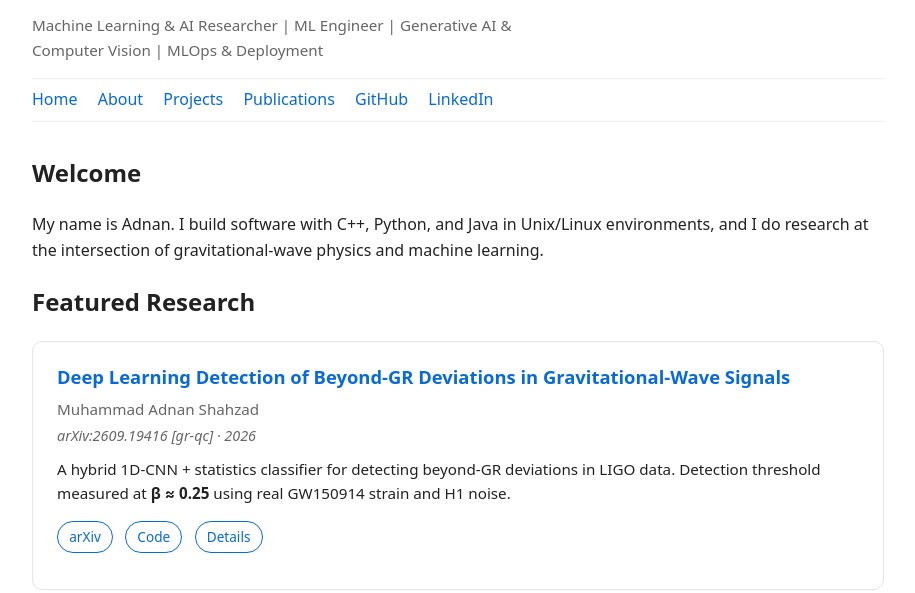
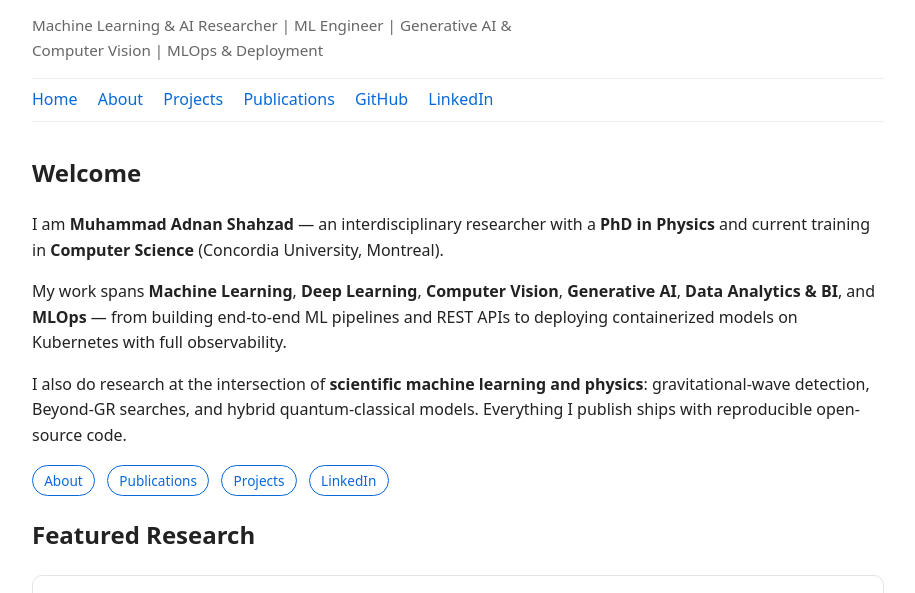
Before and after one commit to adnanphp/adnanphp.github.io, a plain HTML site: page index.html in a window 1280 px wide. Shown: the part 128-721 px from the top of the page, without its empty margins (182-1097 px from the left). Drawn offline with Linux system fonts and the light colour scheme.

Commit message:
Rewrite homepage Welcome section aligned with CV

```diff
--- a/index.html
+++ b/index.html
@@ -26,9 +26,30 @@
   <main>
     <section>
       <h2>Welcome</h2>
-      <p>My name is Adnan. I build software with C++, Python, and Java in Unix/Linux
-         environments, and I do research at the intersection of
-         gravitational-wave physics and machine learning.</p>
+      <p>
+        I am <strong>Muhammad Adnan Shahzad</strong> — an interdisciplinary researcher
+        with a <strong>PhD in Physics</strong> and current training in
+        <strong>Computer Science</strong> (Concordia University, Montreal).
+      </p>
+      <p>
+        My work spans <strong>Machine Learning</strong>, <strong>Deep Learning</strong>,
+        <strong>Computer Vision</strong>, <strong>Generative AI</strong>,
+        <strong>Data Analytics &amp; BI</strong>, and <strong>MLOps</strong> — from
+        building end-to-end ML pipelines and REST APIs to deploying containerized
+        models on Kubernetes with full observability.
+      </p>
+      <p>
+        I also do research at the intersection of <strong>scientific machine learning
+        and physics</strong>: gravitational-wave detection, Beyond-GR searches, and
+        hybrid quantum-classical models. Everything I publish ships with reproducible
+        open-source code.
+      </p>
+      <p class="pub-links">
+        <a href="/pages/about.html">About</a>
+        <a href="/pages/publications.html">Publications</a>
+        <a href="/pages/projects.html">Projects</a>
+        <a href="https://www.linkedin.com/in/adnanphy/" target="_blank">LinkedIn</a>
+      </p>
     </section>
 
     <section>
```
